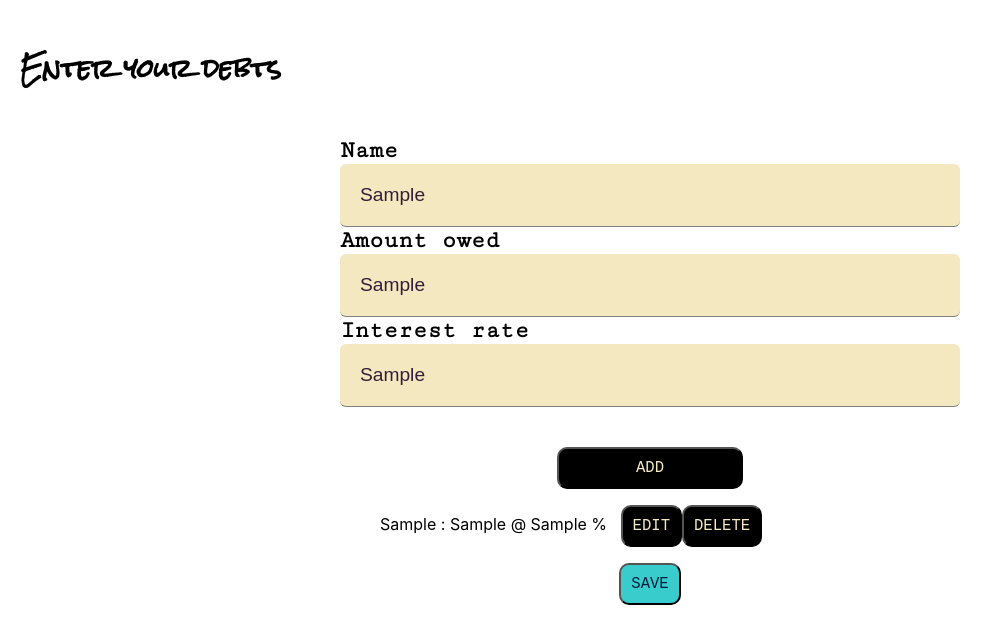
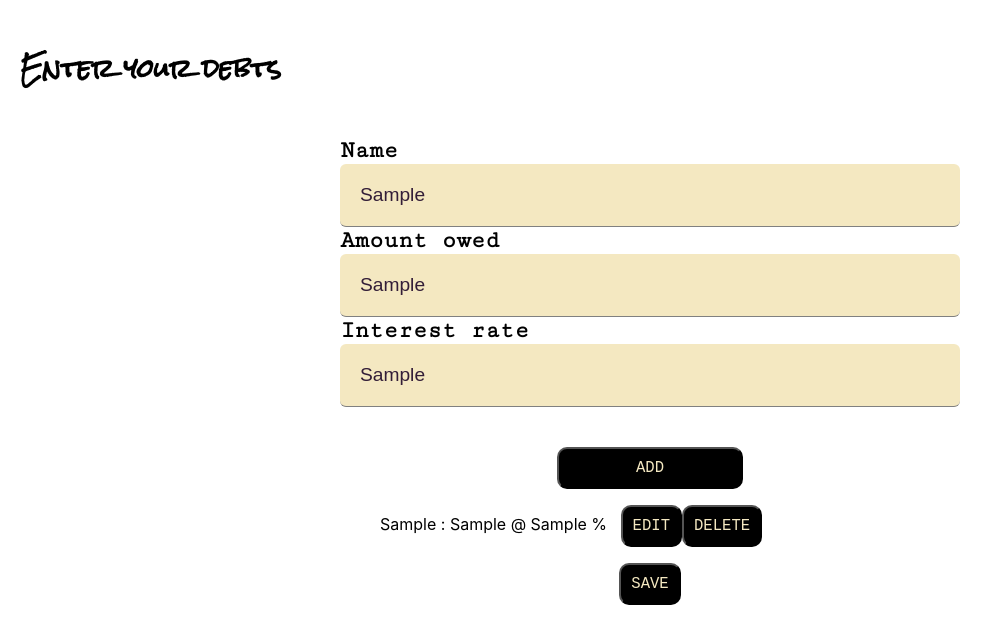
Before and after one commit to larsz-o/debt-calculator, a React app: page /debt in a window 1280 px wide. Both pictures are taken after typing "Sample", "Sample", "Sample" into the empty fields and a click on the button "ADD". Shown: the whole page, without its empty margins (0-1002 px from the left). Built offline with nearby package versions, Linux system fonts and the light colour scheme.

Commit message:
edited button styling

```diff
--- a/src/components/App/App.css
+++ b/src/components/App/App.css
@@ -14,6 +14,9 @@ button {
 }
 .center {
   text-align: center;
+}
+.clear {
+  background-color: none;
 }
 form {
   display: flex;
--- a/src/components/DebtForm/DebtForm.js
+++ b/src/components/DebtForm/DebtForm.js
@@ -98,7 +98,7 @@ class DebtForm extends Component {
                     )
                 })}
                 </ul>
-                {this.state.allDebts.length > 0 && <div className="center"><button className="save" onClick={()=>this.saveDebts()}>Save</button></div>}
+                {this.state.allDebts.length > 0 && <div className="center"><button className="clear" onClick={()=>this.saveDebts()}>Save</button></div>}
                 </div>
             </main>
         );
```
